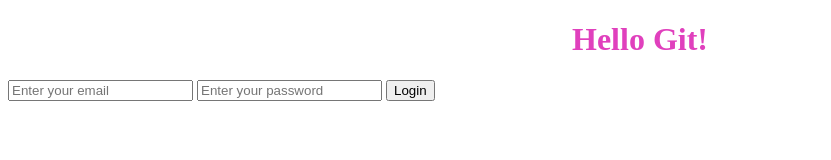
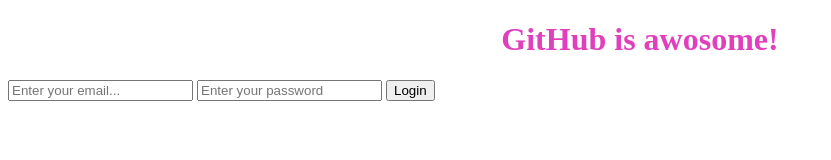
Before and after one commit to r2d2grl/aroundUkraine, a plain HTML site: page index.html in a window 1280 px wide. Shown: the whole page, without its empty margins (0-831 px from the left). Drawn offline with Linux system fonts and the light colour scheme.

Commit message:
Changed the copy of the website

```diff
--- a/index.html
+++ b/index.html
@@ -3,13 +3,13 @@
   <head>
     <meta charset="UTF-8" />
     <meta name="viewport" content="width=, initial-scale=1.0" />
-    <title>Document</title>
+    <title>GitHub repo example</title>
     <link rel="stylesheet" href="styles.css" type="text/css" />
   </head>
   <body>
-    <h1>Hello Git!</h1>
+    <h1>GitHub is awosome!</h1>
     <form>
-      <input type="email" placeholder="Enter your email" />
+      <input type="email" placeholder="Enter your email..." />
       <input type="password" placeholder="Enter your password" />
       <input type="submit" value="Login" />
     </form>
```
